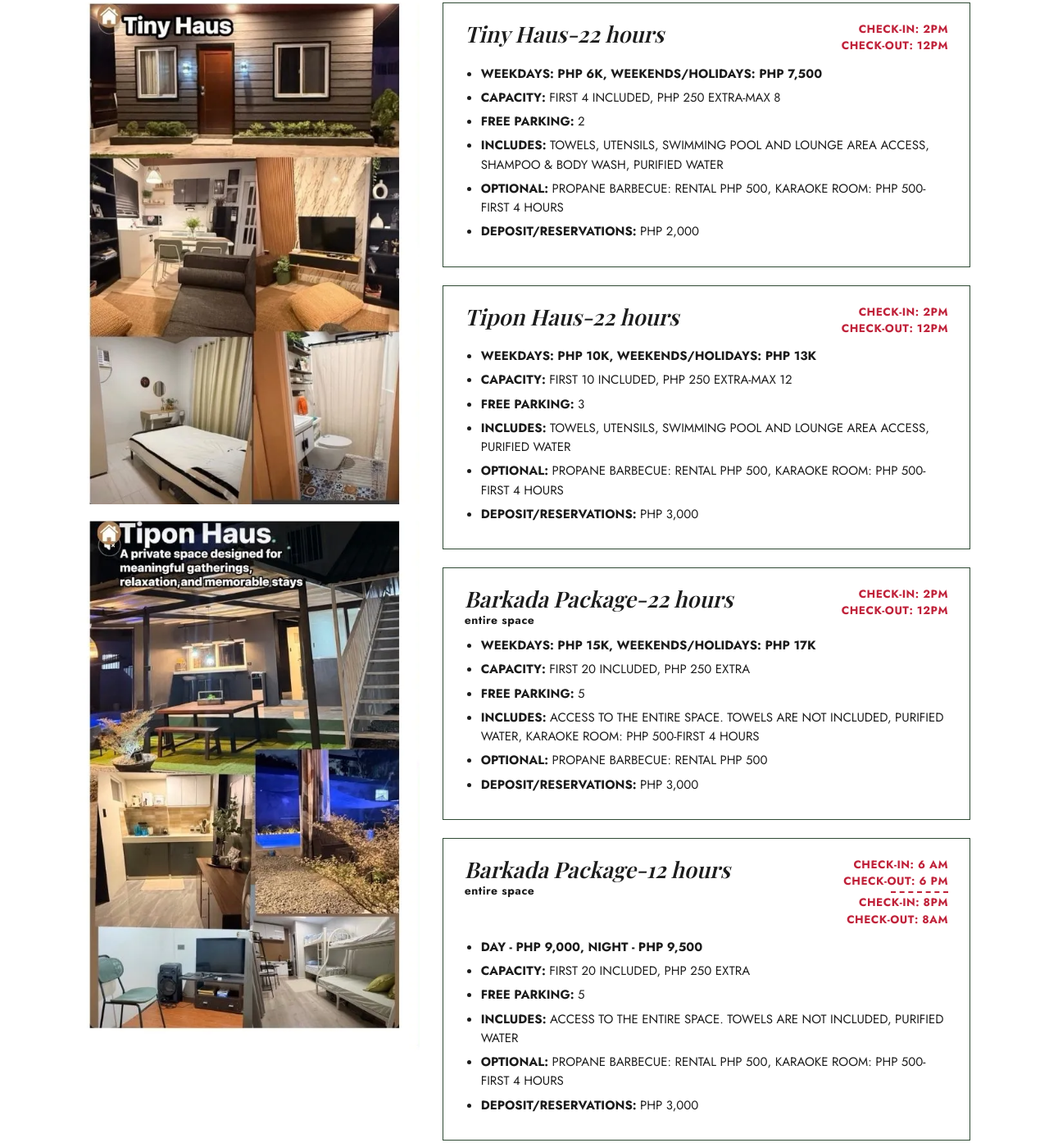
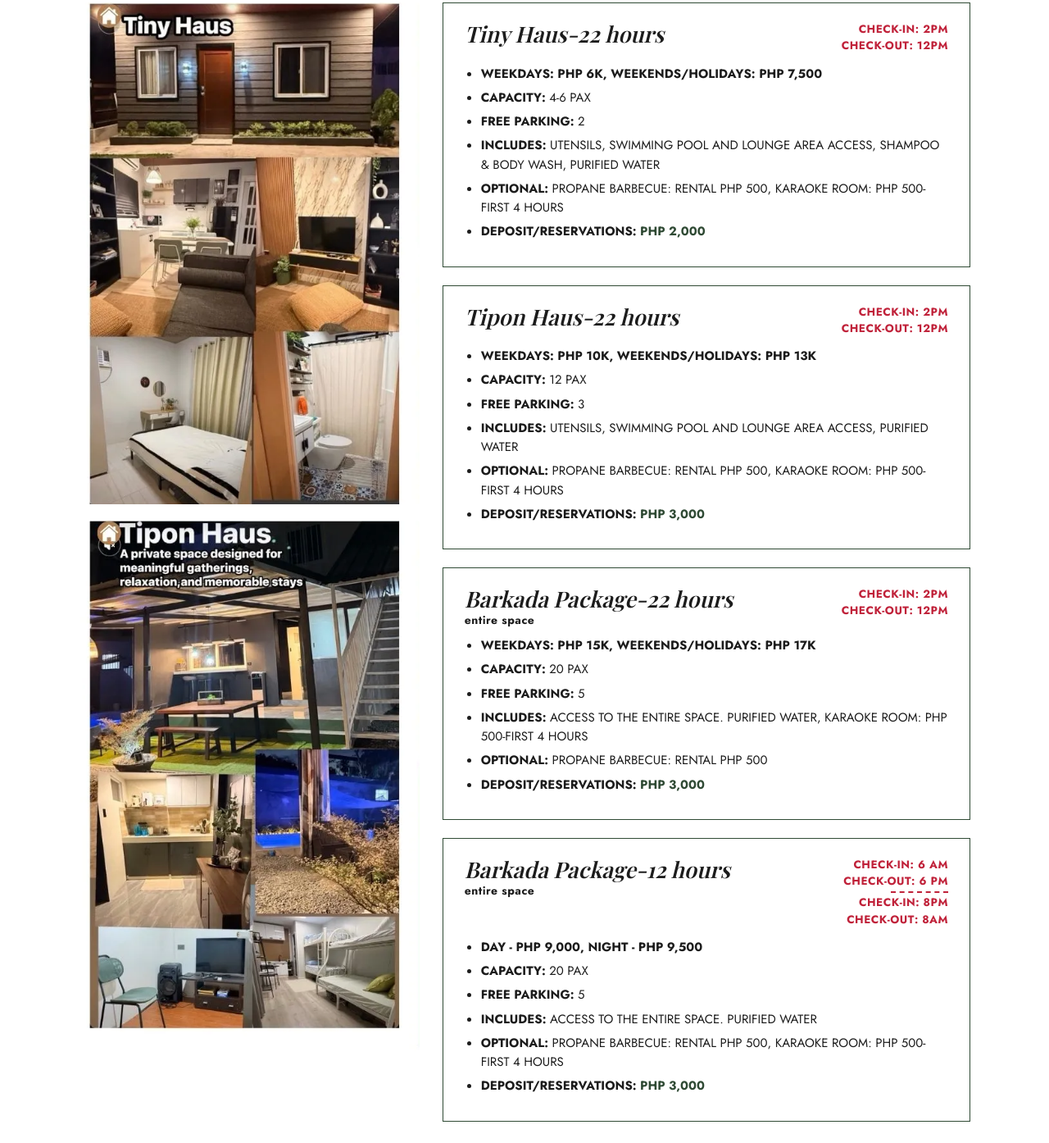
Before and after one commit to mei111-s/TinyTiponHausRates, a plain HTML site: page index.html in a window 1280 px wide. Shown: the part 544-1938 px from the top of the page at 82% size. Drawn offline with nearby package versions, Linux system fonts and the light colour scheme; a web font is replaced by a local one.

Commit message:
style deposit amounts in green

```diff
--- a/index.html
+++ b/index.html
@@ -60,11 +60,11 @@
         </div>
         <ul class="rate-list">
           <li><b>WEEKDAYS: PHP 6K, WEEKENDS/HOLIDAYS: PHP 7,500</b></li>
-          <li><b>CAPACITY: </b><span>FIRST 4 INCLUDED, PHP 250 EXTRA-MAX 8</span></li>
+          <li><b>CAPACITY: </b><span>4-6 PAX</span></li>
           <li><b>FREE PARKING: </b><span>2</span></li>
-          <li><b>INCLUDES: </b><span>TOWELS, UTENSILS, SWIMMING POOL AND LOUNGE AREA ACCESS, SHAMPOO &amp; BODY WASH, PURIFIED WATER</span></li>
+          <li><b>INCLUDES: </b><span>UTENSILS, SWIMMING POOL AND LOUNGE AREA ACCESS, SHAMPOO &amp; BODY WASH, PURIFIED WATER</span></li>
           <li><b>OPTIONAL: </b><span>PROPANE BARBECUE: RENTAL PHP 500, KARAOKE ROOM: PHP 500-FIRST 4 HOURS</span></li>
-          <li><b>DEPOSIT/RESERVATIONS: </b><span>PHP 2,000</span></li>
+          <li><b>DEPOSIT/RESERVATIONS: </b><b class="deposit-amount">PHP 2,000</b></li>
         </ul>
       </div>
 
@@ -75,11 +75,11 @@
         </div>
         <ul class="rate-list">
           <li><b>WEEKDAYS: PHP 10K, WEEKENDS/HOLIDAYS: PHP 13K</b></li>
-          <li><b>CAPACITY: </b><span>FIRST 10 INCLUDED, PHP 250 EXTRA-MAX 12</span></li>
+          <li><b>CAPACITY: </b><span>12 PAX</span></li>
           <li><b>FREE PARKING: </b><span>3</span></li>
-          <li><b>INCLUDES: </b><span>TOWELS, UTENSILS, SWIMMING POOL AND LOUNGE AREA ACCESS, PURIFIED WATER</span></li>
+          <li><b>INCLUDES: </b><span>UTENSILS, SWIMMING POOL AND LOUNGE AREA ACCESS, PURIFIED WATER</span></li>
           <li><b>OPTIONAL: </b><span>PROPANE BARBECUE: RENTAL PHP 500, KARAOKE ROOM: PHP 500-FIRST 4 HOURS</span></li>
-          <li><b>DEPOSIT/RESERVATIONS: </b><span>PHP 3,000</span></li>
+          <li><b>DEPOSIT/RESERVATIONS: </b><b class="deposit-amount">PHP 3,000</b></li>
         </ul>
       </div>
 
@@ -90,11 +90,11 @@
         </div>
         <ul class="rate-list">
           <li><b>WEEKDAYS: PHP 15K, WEEKENDS/HOLIDAYS: PHP 17K</b></li>
-          <li><b>CAPACITY: </b><span>FIRST 20 INCLUDED, PHP 250 EXTRA</span></li>
+          <li><b>CAPACITY: </b><span>20 PAX</span></li>
           <li><b>FREE PARKING: </b><span>5</span></li>
-          <li><b>INCLUDES: </b><span>ACCESS TO THE ENTIRE SPACE. TOWELS ARE NOT INCLUDED, PURIFIED WATER, KARAOKE ROOM: PHP 500-FIRST 4 HOURS</span></li>
+          <li><b>INCLUDES: </b><span>ACCESS TO THE ENTIRE SPACE. PURIFIED WATER, KARAOKE ROOM: PHP 500-FIRST 4 HOURS</span></li>
           <li><b>OPTIONAL: </b><span>PROPANE BARBECUE: RENTAL PHP 500</span></li>
-          <li><b>DEPOSIT/RESERVATIONS: </b><span>PHP 3,000</span></li>
+          <li><b>DEPOSIT/RESERVATIONS: </b><b class="deposit-amount">PHP 3,000</b></li>
         </ul>
       </div>
 
@@ -111,11 +111,11 @@
         </div>
         <ul class="rate-list">
           <li><b>DAY - PHP 9,000, NIGHT - PHP 9,500</b></li>
-          <li><b>CAPACITY: </b><span>FIRST 20 INCLUDED, PHP 250 EXTRA</span></li>
+          <li><b>CAPACITY: </b><span>20 PAX</span></li>
           <li><b>FREE PARKING: </b><span>5</span></li>
-          <li><b>INCLUDES: </b><span>ACCESS TO THE ENTIRE SPACE. TOWELS ARE NOT INCLUDED, PURIFIED WATER</span></li>
+          <li><b>INCLUDES: </b><span>ACCESS TO THE ENTIRE SPACE. PURIFIED WATER</span></li>
           <li><b>OPTIONAL: </b><span>PROPANE BARBECUE: RENTAL PHP 500, KARAOKE ROOM: PHP 500-FIRST 4 HOURS</span></li>
-          <li><b>DEPOSIT/RESERVATIONS: </b><span>PHP 3,000</span></li>
+          <li><b>DEPOSIT/RESERVATIONS: </b><b class="deposit-amount">PHP 3,000</b></li>
         </ul>
       </div>
 
--- a/style.css
+++ b/style.css
@@ -235,6 +235,9 @@
   ul.rate-list li b{
     font-weight:700;
   }
+  .deposit-amount{
+    color:var(--green);
+  }
 
   @media (max-width:900px){
     .page{padding:32px 20px 90px;}
```
